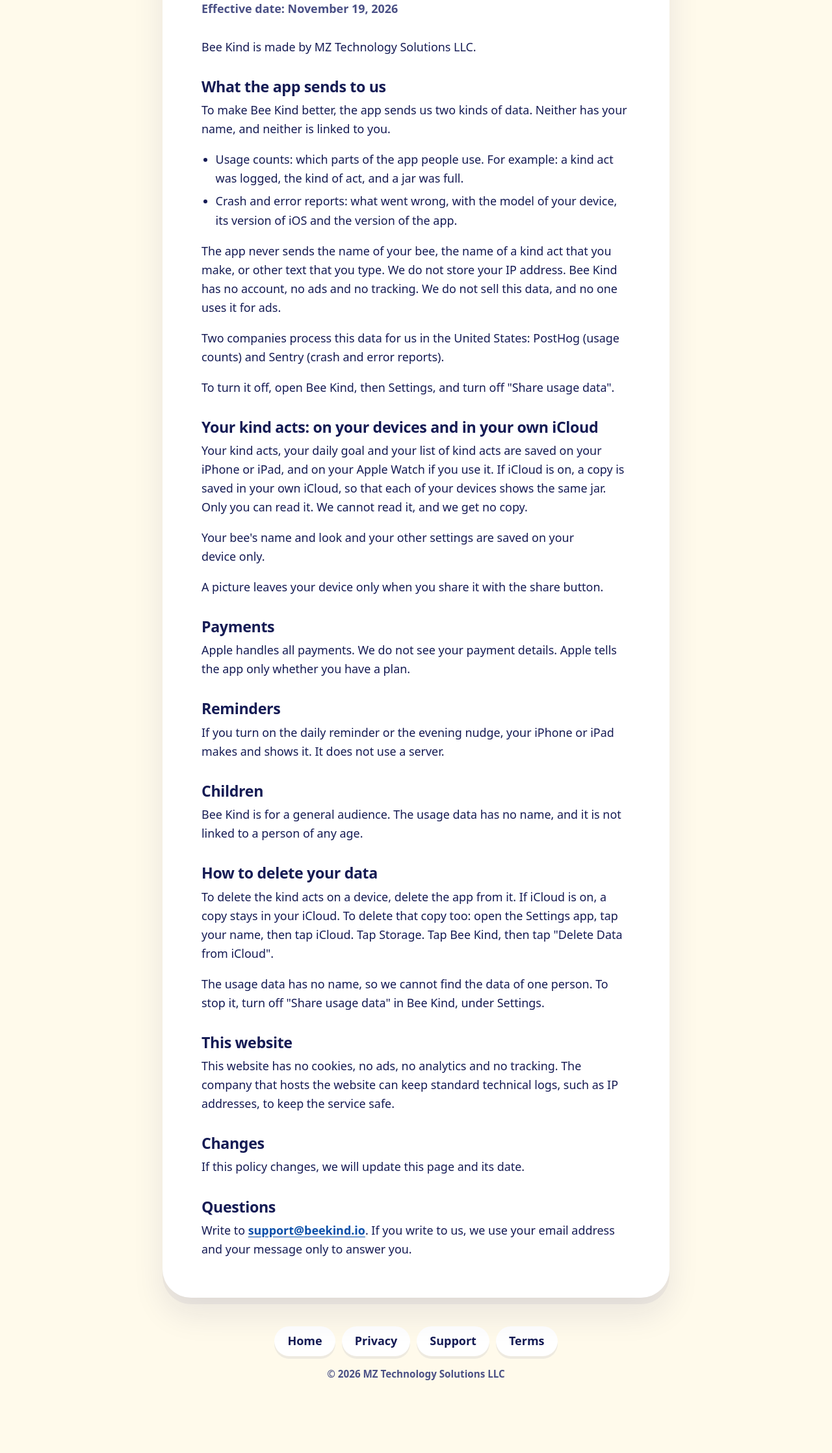
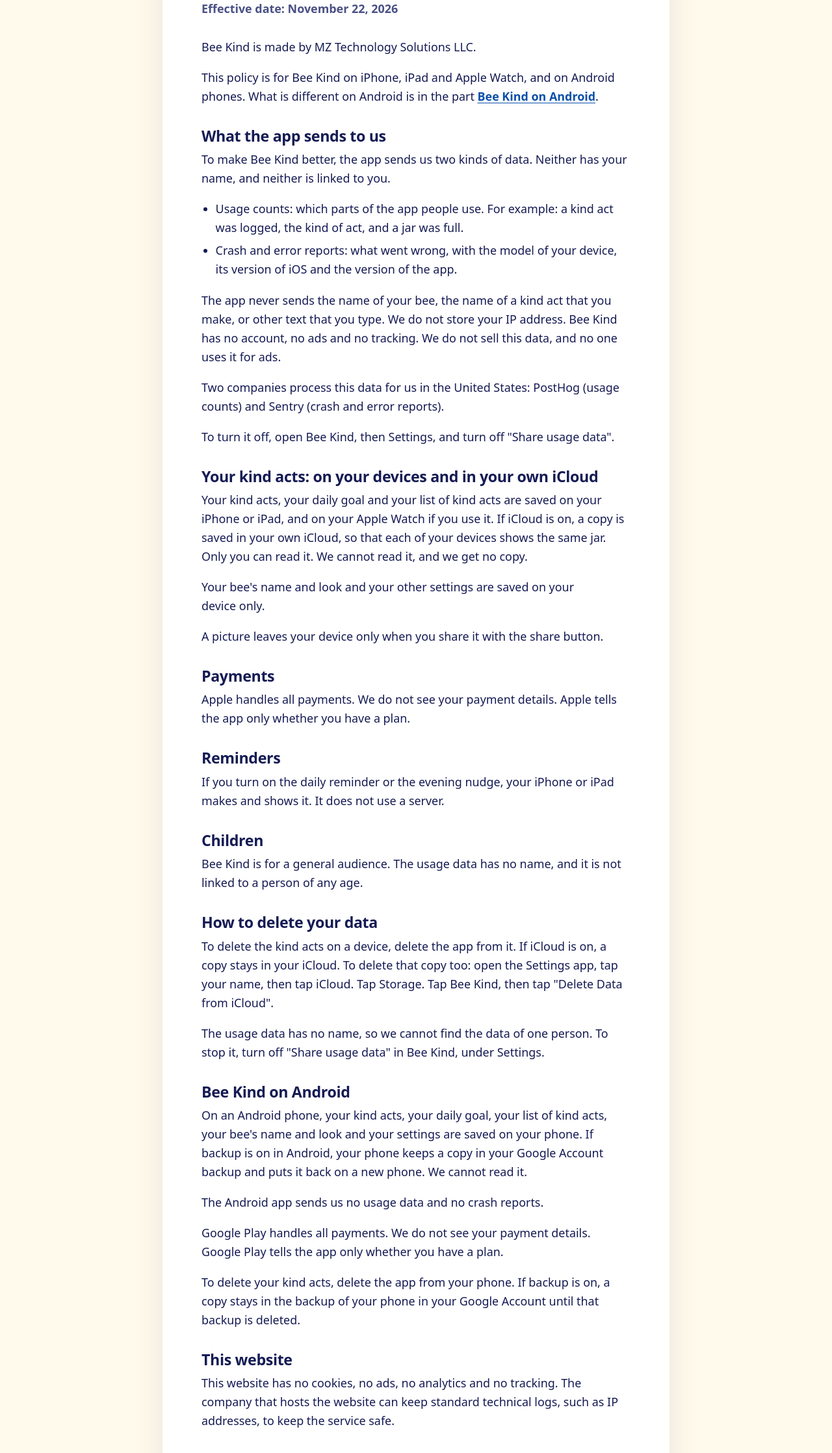
Before and after one commit to mczimm01Suncoast/beekind-site, a plain HTML site: page privacy.html in a window 1280 px wide. Shown: the part 295-2531 px from the top of the page at 65% size. Before the commit the page ends 2475 px from the top, so only its background shows below. Drawn offline with Linux system fonts and the light colour scheme.

Commit message:
Website update (source commit 75f049f)
Co-Authored-By: Claude Fable 5.2 <noreply@anthropic.com>

```diff
--- a/privacy.html
+++ b/privacy.html
@@ -50,9 +50,10 @@
 <main id="main" class="doc">
   <div class="doc__bee" id="docBee" aria-hidden="true"></div>
   <h1>Privacy Policy</h1>
-  <p class="doc__date">Effective date: November 19, 2026</p>
+  <p class="doc__date">Effective date: November 22, 2026</p>
 
   <p>Bee Kind is made by MZ Technology Solutions LLC.</p>
+  <p>This policy is for Bee Kind on iPhone, iPad and Apple Watch, and on Android phones. What is different on Android is in the part <a href="#android">Bee Kind on Android</a>.</p>
 
   <h2>What the app sends to us</h2>
   <p>To make Bee Kind better, the app sends us two kinds of data. Neither has your name, and neither is linked to you.</p>
@@ -82,6 +83,12 @@
   <p>To delete the kind acts on a device, delete the app from it. If iCloud is on, a copy stays in your iCloud. To delete that copy too: open the Settings app, tap your name, then tap iCloud. Tap Storage. Tap Bee Kind, then tap "Delete Data from iCloud".</p>
   <p>The usage data has no name, so we cannot find the data of one person. To stop it, turn off "Share usage data" in Bee Kind, under Settings.</p>
 
+  <h2 id="android">Bee Kind on Android</h2>
+  <p>On an Android phone, your kind acts, your daily goal, your list of kind acts, your bee's name and look and your settings are saved on your phone. If backup is on in Android, your phone keeps a copy in your Google Account backup and puts it back on a new phone. We cannot read it.</p>
+  <p>The Android app sends us no usage data and no crash reports.</p>
+  <p>Google Play handles all payments. We do not see your payment details. Google Play tells the app only whether you have a plan.</p>
+  <p>To delete your kind acts, delete the app from your phone. If backup is on, a copy stays in the backup of your phone in your Google Account until that backup is deleted.</p>
+
   <h2>This website</h2>
   <p>This website has no cookies, no ads, no analytics and no tracking. The company that hosts the website can keep standard technical logs, such as IP addresses, to keep the service safe.</p>
 
```
Also changed, not shown: support.html (+7 -0 lines), terms.html (+6 -3 lines).
